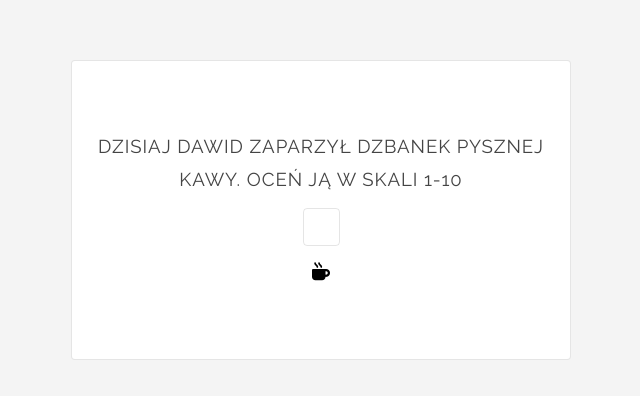
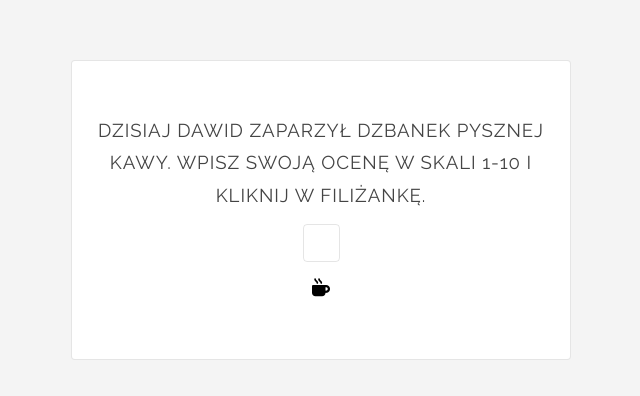
Before and after one commit to galawoj/Test, a plain HTML site: page index.html in a window 1280 px wide. Shown: the part 190-586 px from the top of the page, without its empty margins (319-959 px from the left). Drawn offline with Linux system fonts and the light colour scheme.

Commit message:
Add files via upload

```diff
--- a/index.html
+++ b/index.html
@@ -20,7 +20,7 @@
 <body class="main">
     <div class="box">
         <h1 class="box__header">
-            Dzisiaj Dawid zaparzył dzbanek pysznej kawy. Oceń ją w skali 1-10
+            Dzisiaj Dawid zaparzył dzbanek pysznej kawy. Wpisz swoją ocenę w skali 1-10 i kliknij w filiżankę.
         </h1>
 
         <form>
```
